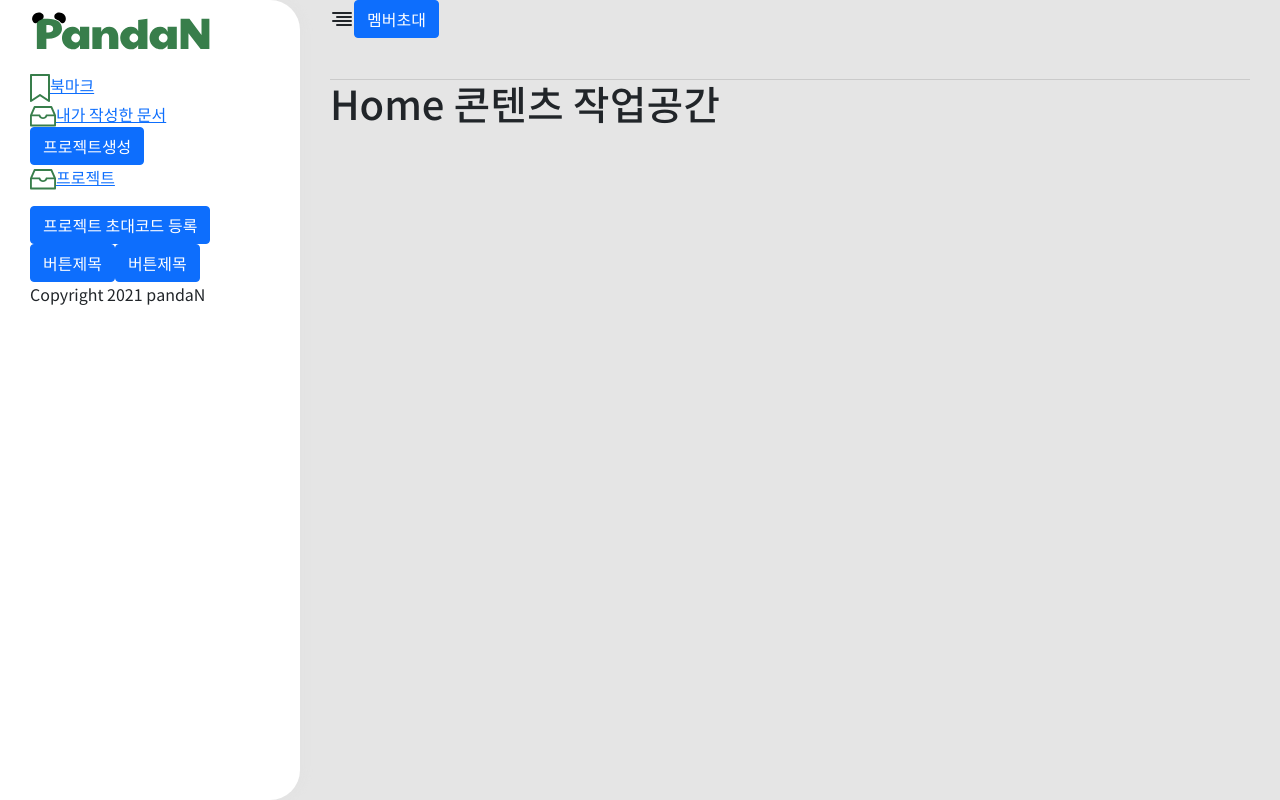
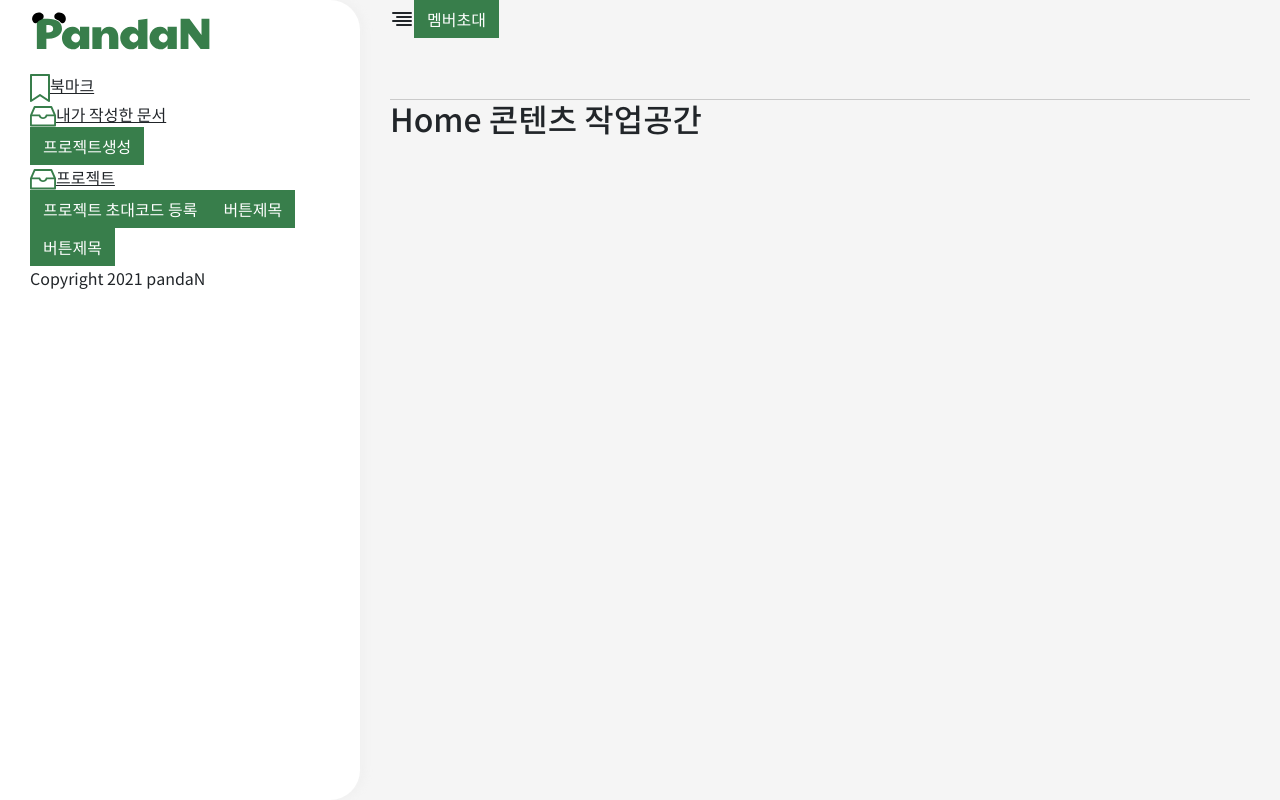
Before and after one commit to leechoiswim1/Team-PandaN-Front, a React (Create React App) app: page / in a window 1280 px wide. Built offline with nearby package versions, Linux system fonts and the light colour scheme.

Commit message:
[FIX] [레이아웃] 기본 레이아웃 - 부트스트랩 사스 변수 값 적용 안되는 이슈 해결. - index.js 에서 bootstrap.min.css 제거 - bootstrap-custom.scss에서 rem() 함수 제거 및 가이드대로 재작성 #3

```diff
--- a/package.json
+++ b/package.json
@@ -8,7 +8,6 @@
     "@testing-library/user-event": "^12.1.10",
     "axios": "^0.21.1",
     "bootstrap": "^5.0.2",
-    "bootstrap-icons": "^1.5.0",
     "connected-react-router": "^6.9.1",
     "formik": "^2.2.9",
     "history": "4.10.1",
--- a/src/index.js
+++ b/src/index.js
@@ -7,7 +7,7 @@ import store from "./modules/configStore";
 
 import { ConnectedRouter } from "connected-react-router";
 import { history } from "./modules/configStore";
-import "bootstrap/dist/css/bootstrap.min.css";
+
 ReactDOM.render(
   <Provider store={store}>
     <ConnectedRouter history={history}>
--- a/src/styles/scss/_bootstrap-custom.scss
+++ b/src/styles/scss/_bootstrap-custom.scss
@@ -2,36 +2,9 @@
  * Bootstrap Custom
  */
 
-// Bootstrap
-@import "~bootstrap/scss/bootstrap";
-@import "~bootstrap/scss/bootstrap-grid";
-@import "~bootstrap/scss/variables";
-@import "~bootstrap/scss/mixins/breakpoints";
-
 $theme-colors: (
-  primary: red,
+  primary: #387E4B,
 );
-
-/**
- * Set the overriding Bootstrap variables
- */
-
-// Non-responsive
-// $grid-breakpoints: (
-//   xs: 0,     // Extra small screen / phone
-//   sm: 1px, // Small screen / phone
-//   md: 1px, // Medium screen / tablet
-//   lg: 1px, // Large screen / desktop
-//   xl: map-get($breakpoints, 'xl')// Extra large screen / wide desktop
-// );
-
-// lg 이전 컨테이너 너비 100%로...
-// @media (max-width: map-get($grid-breakpoints, 'xl')) {
-//   .container {
-//     max-width: 100% !important;
-//   }
-// }
-
 
 // Spacing rules
 
@@ -66,14 +39,14 @@ $sizes: (
 //
 // Set the number of columns and specify the width of the gutters.
 
-$grid-columns:                rem(15);
-$grid-gutter-width:           rem(30);
+$grid-columns:                15;
+$grid-gutter-width:           1.875rem;
 
 $gutters: $spacers;
 
 // Container padding
 
-$container-padding-x: rem(30);
+$container-padding-x: $grid-gutter-width;
 
 
 //== Typography
--- a/src/styles/scss/_layout.scss
+++ b/src/styles/scss/_layout.scss
@@ -14,9 +14,8 @@ body {
 }
 
 // == layout
-$sidebar-width: rem(300);
-$header-height: rem(80);
-$container-padding-x: rem(30);
+$sidebar-width: rem(360);
+$header-height: rem(100);
 
 #root,
 .col-wrap,
@@ -26,13 +25,8 @@ $container-padding-x: rem(30);
   height: 100%;
 }
 
-.container-fluid {
-  padding-right: $container-padding-x !important;
-  padding-left: $container-padding-x !important;
-}
-
 .col-wrap {
-  background-color: #E5E5E5;
+  background-color: #F5F5F5;
 }
 .col-left,
 .col-right {
--- a/src/styles/scss/pandan.scss
+++ b/src/styles/scss/pandan.scss
@@ -1,11 +1,10 @@
 /*
  * pandan
  */
-
 @import "bootstrap-custom";
+@import "~bootstrap/scss/bootstrap";
 @import "mixins";
 
 @import "../fonts/notosanskr/notosanskr.css";
-
 @import "base";
 @import "layout";
```
Also changed, not shown: src/styles/images/ico-project-add.svg (added), src/styles/images/ico-project.svg (added).
